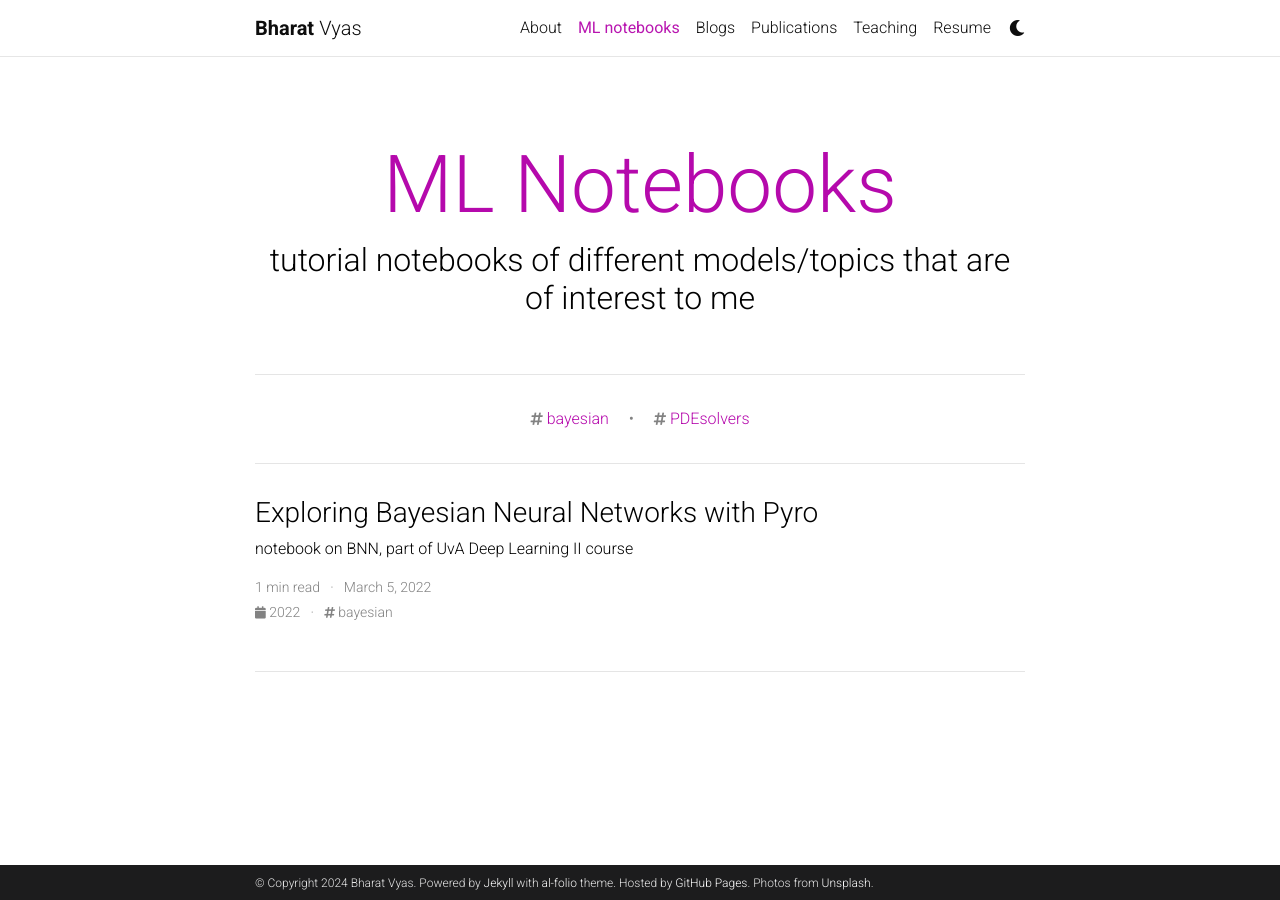
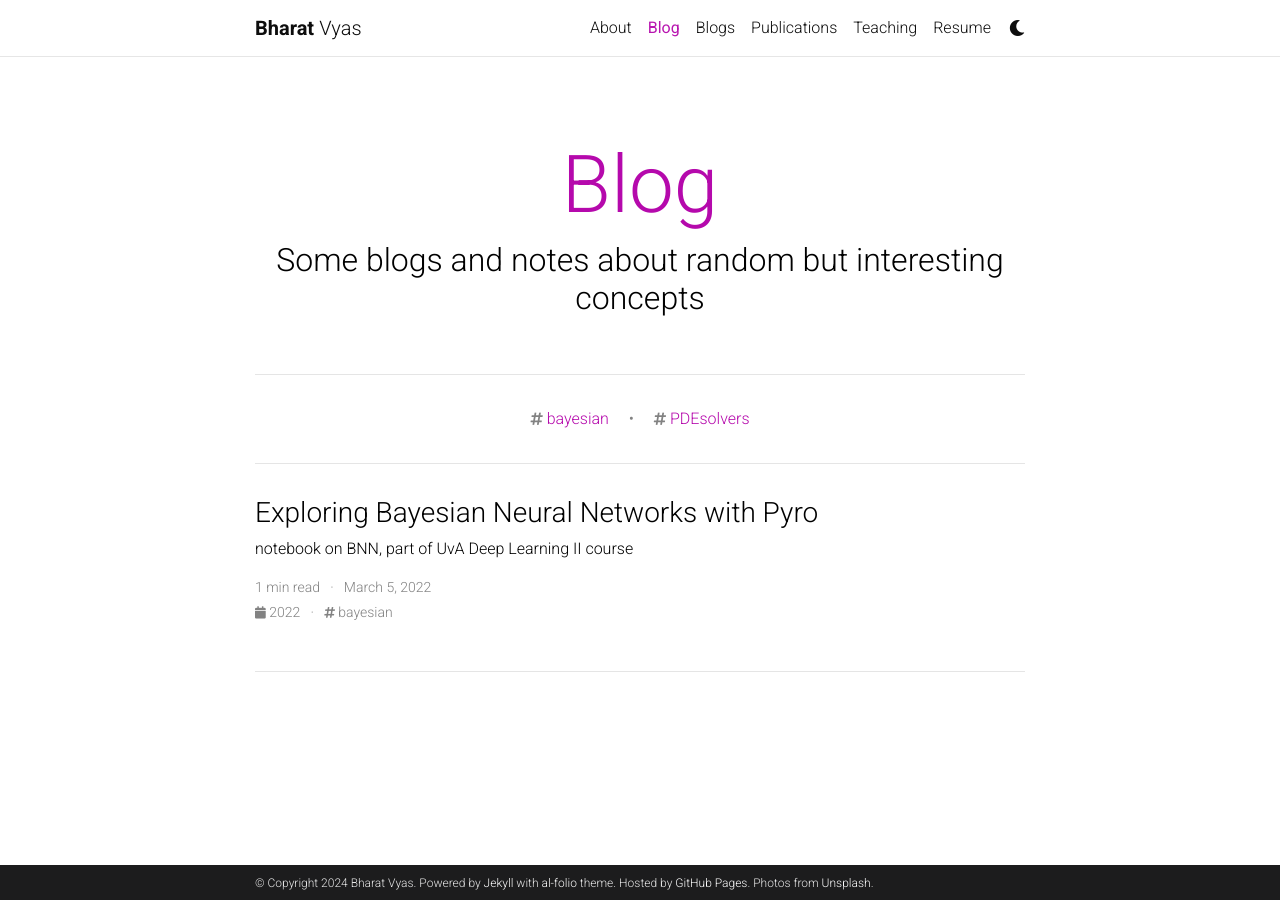
Before and after one commit to VYASB/vyasb.github.io, a Jekyll site: the page built from blog/index.html, in a window 1280 px wide. Built offline with Jekyll 4.4.1, drawn with Linux system fonts in a browser that asks for light colours; the list of posts is cut into pages by our own code; comment, search, counter and statistics services are not loaded; a style sheet for code colours, icons or effects is not loaded.

Commit message:
blog post

```diff
--- a/_config.yml
+++ b/_config.yml
@@ -116,9 +116,9 @@ bing_site_verification:  # out your bing-site-verification ID (Bing Webmaster)
 # Blog
 # -----------------------------------------------------------------------------
 
-blog_name: ML Notebooks # blog_name will be displayed in your blog page
-blog_nav_title: ML notebooks # your blog must have a title for it to be displayed in the nav bar
-blog_description: tutorial notebooks of different models/topics that are of interest to me
+blog_name: Blog # blog_name will be displayed in your blog page
+blog_nav_title: Blog # your blog must have a title for it to be displayed in the nav bar
+blog_description: Some blogs and notes about random but interesting concepts
 permalink: /blog/:year/:title/
 
 # Pagination
```
